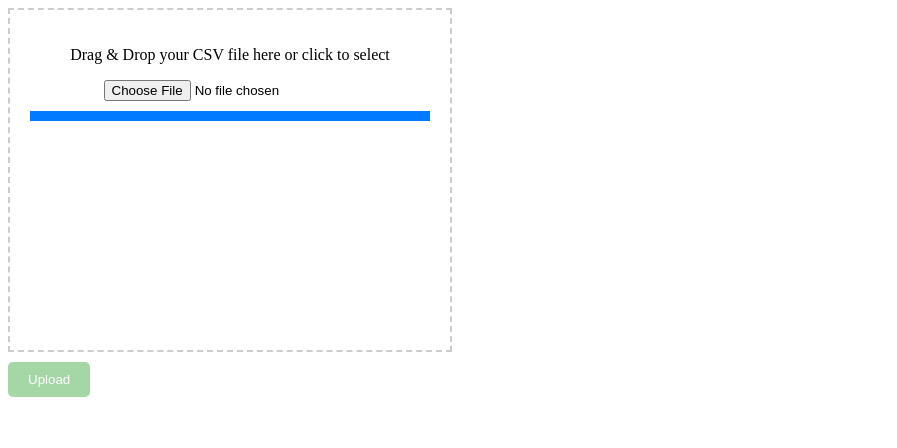
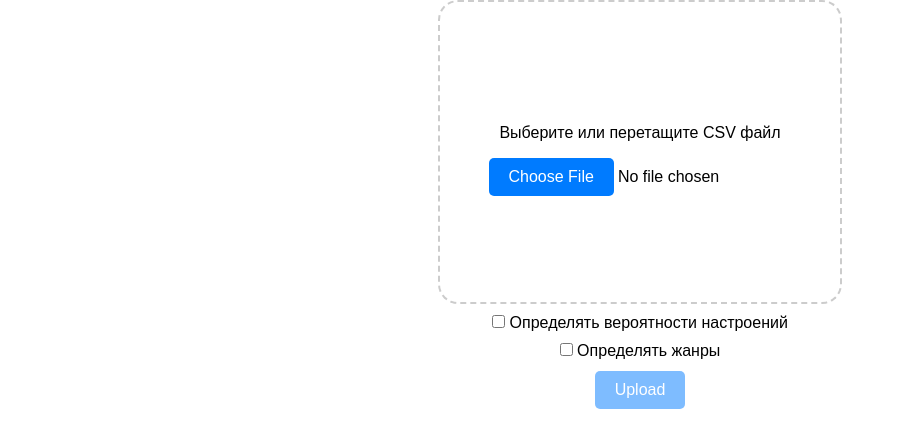
Before and after one commit to annsilin/music-mood-recommender-app, a Flask app: page /admin in a window 1280 px wide. Shown: the top 448 px of the page, without its empty margins (0-897 px from the left). Run offline with Flask 3, Linux system fonts and the light colour scheme.

Commit message:
feat: improve admin page design, add checkboxes to admin page, add conditions to process scv flask route

```diff
--- a/app/routes.py
+++ b/app/routes.py
@@ -1,4 +1,4 @@
-from flask import render_template, request, jsonify
+from flask import render_template, request, jsonify, Response
 from app import app, db
 from app.models import Song, Genre
 import random
@@ -7,6 +7,7 @@ from process_songs import fetch_genres, make_predictions
 from werkzeug.utils import secure_filename
 import csv
 import ast
+import logging
 
 
 @app.route('/')
@@ -21,7 +22,6 @@ def admin():
 
 @app.route('/get-songs', methods=['POST'])
 def get_songs():
-
     data = request.get_json()
     genre_id = data['genre']
     x = float(data['x'])
@@ -55,7 +55,11 @@ def get_songs():
 
     serialized_songs = [{
         'artist_name': song.artist_name,
-        'track_name': song.track_name
+        'track_name': song.track_name,
+        'happy_prob': song.happy,
+        'aggressive_prob': song.aggressive,
+        'sad_prob': song.sad,
+        'calm_prob': song.calm,
     } for song in selected_songs]
 
     return jsonify(serialized_songs)
@@ -63,8 +67,17 @@ def get_songs():
 
 @app.route('/process_csv', methods=['POST'])
 def process_csv_and_push_to_database():
+    # logger = logging.getLogger(__name__)
+    # logger.setLevel(logging.INFO)
+    # handler = logging.StreamHandler()
+    # formatter = logging.Formatter('%(asctime)s - %(levelname)s - %(message)s')
+    # handler.setFormatter(formatter)
+    # logger.addHandler(handler)
 
     file = request.files.get('file')
+
+    # logger.info("File upload in progress...")
+    # yield "data: File upload in progress...\n\n"
 
     if file is None or file.filename == '':
         return {'success': False, 'message': 'No file uploaded.'}
@@ -73,18 +86,61 @@ def process_csv_and_push_to_database():
         return {'success': False, 'message': f'Invalid file type: {filename}'}
 
     try:
+
         temp_file_path = os.path.join(app.config['TEMP_FOLDER'],
                                       f'{os.urandom(16).hex()}.csv')
         file.save(temp_file_path)
 
-        predictions_path = os.path.join(app.config['TEMP_FOLDER'], f'{os.urandom(16).hex()}.csv')
-        genres_path = os.path.join(app.config['TEMP_FOLDER'], f'{os.urandom(16).hex()}.csv')
-        make_predictions(temp_file_path, predictions_path)
-        fetch_genres(predictions_path, genres_path)
+        get_moods_flag = request.form['get-moods']
+        get_genres_flag = request.form['get-genres']
 
-        with open(genres_path, 'r', encoding='utf-8') as csvfile:
+        if get_moods_flag == 'true':
+            make_predictions(temp_file_path, temp_file_path)
+
+        if get_genres_flag == 'true':
+            genres_path = os.path.join(app.config['TEMP_FOLDER'], f'{os.urandom(16).hex()}.csv')
+            fetch_genres(temp_file_path, genres_path)
+            temp_file_path = genres_path
+
+        with open(temp_file_path, 'r', encoding='utf-8') as csvfile:
             csvreader = csv.DictReader(csvfile)
+
+            first_row = next(csvreader)
+
+            if get_moods_flag == 'true' and any(col not in first_row for col in
+                                                ['danceability', 'energy', 'key', 'loudness', 'mode', 'speechiness',
+                                                 'acousticness', 'instrumentalness', 'liveness', 'valence', 'tempo',
+                                                 'duration_ms', 'time_signature']):
+                raise Exception('Required columns for mood predictions are missing in the CSV file.')
+
+            elif get_moods_flag == 'false' and any(col not in first_row for col in ['happy', 'sad', 'calm', 'aggressive']):
+                raise Exception('"Predict moods" flag is not set but mood columns are missing in the CSV file.')
+
+            elif get_genres_flag == 'false' and any(col not in first_row for col in ['genre']):
+                raise Exception('"Get genres" flag is not set but "genre" column is missing in the CSV file.')
+
+            elif any(col not in first_row for col in ['name', 'album', 'artists']):
+                raise Exception('"name", "album", "artists" columns are missing in the CSV file.')
+
+            csvfile.seek(0)
+            next(csvreader)
+
             for row in csvreader:
+
+                if any(value == '' for value in row.values()):
+                    continue
+
+                if get_moods_flag == 'false':
+                    try:
+                        happy = float(row['happy'])
+                        sad = float(row['sad'])
+                        calm = float(row['calm'])
+                        aggressive = float(row['aggressive'])
+                        if happy + sad + calm + aggressive != 1.0:
+                            continue
+                    except ValueError:
+                        continue
+
                 artists_list = ast.literal_eval(row['artists'])
                 artists = ', '.join(artists_list)
                 genre_name = row['genre']
@@ -99,11 +155,13 @@ def process_csv_and_push_to_database():
                             aggressive=row['aggressive'], calm=row['calm'],
                             happy=row['happy'], sad=row['sad'], genre_id=genre.id)
                 db.session.add(song)
+                # yield f"Added song: {song.artist_name} - {song.track_name} to database. \n"
+                # yield "Added song to database. \n"
 
         db.session.commit()
-        os.remove(temp_file_path)
-        os.remove(predictions_path)
-        os.remove(genres_path)
+        for filename in os.listdir(app.config['TEMP_FOLDER']):
+            file_path = os.path.join(app.config['TEMP_FOLDER'], filename)
+            os.remove(file_path)
 
         return {'success': True, 'message': 'Data uploaded and processed successfully.'}
 
--- a/app/static/admin.js
+++ b/app/static/admin.js
@@ -1,38 +1,37 @@
 const dropArea = document.getElementById('drop-area');
 const fileInput = document.getElementById('file-input');
-const progress = document.getElementById('progress');
 const uploadBtn = document.getElementById('upload-btn');
 const message = document.getElementById('message');
 
-const handleDragOver = (event) => {
-    event.preventDefault();
+const handleDragOver = (e) => {
+    e.preventDefault();
     dropArea.classList.add('hover');
 };
 
-const handleDragLeave = (event) => {
-    event.preventDefault();
+const handleDragLeave = (e) => {
+    e.preventDefault();
     dropArea.classList.remove('hover');
 };
 
-const handleDrop = (event) => {
-    event.preventDefault();
+const handleDrop = (e) => {
+    e.preventDefault();
     dropArea.classList.remove('hover');
-    const file = event.dataTransfer.files[0];
+    const file = e.dataTransfer.files[0];
     if (file.type !== 'text/csv') {
         message.textContent = 'Invalid file type. Please upload a CSV file.';
         return;
     }
     fileInput.files = file;
-    uploadBtn.disabled = false; // Enable upload button
+    uploadBtn.disabled = false;
 };
 
-const handleInputChange = (event) => {
-    const file = event.target.files[0];
+const handleInputChange = (e) => {
+    const file = e.target.files[0];
     if (file.type !== 'text/csv') {
         message.textContent = 'Invalid file type. Please upload a CSV file.';
         return;
     }
-    uploadBtn.disabled = false; // Enable upload button
+    uploadBtn.disabled = false;
 };
 
 const uploadFile = async () => {
@@ -40,7 +39,15 @@ const uploadFile = async () => {
     const formData = new FormData();
     formData.append('file', file);
 
-    uploadBtn.disabled = true; // Disable upload button again
+    const getMoodsCheckbox = document.getElementById('get-moods');
+    const getGenresCheckbox = document.getElementById('get-genres');
+
+    formData.append('get-moods', getMoodsCheckbox.checked);
+    formData.append('get-genres', getGenresCheckbox.checked);
+
+    uploadBtn.disabled = true;
+    getMoodsCheckbox.disabled = true;
+    getGenresCheckbox.disabled = true;
     message.textContent = 'Uploading...';
 
     try {
@@ -48,19 +55,22 @@ const uploadFile = async () => {
             method: 'POST',
             body: formData,
         });
+
         const data = await response.json();
 
         if (data.success) {
             message.textContent = data.message;
-            fileInput.value = ''; // Clear file input after successful upload
-            uploadBtn.disabled = true; // Keep upload button disabled until new file is selected
+            fileInput.value = '';
+            uploadBtn.disabled = true;
+            getMoodsCheckbox.disabled = false;
+            getGenresCheckbox.disabled = false;
         }
     } catch (error) {
         console.error('Error uploading file:', error);
-        message.textContent = 'An error occurred while uploading the file.';
-        uploadBtn.disabled = false; // Re-enable upload button on error
-    } finally {
-        progress.style.width = '0%'; // Reset progress bar
+        message.textContent = 'An error occurred while processing the file.';
+        uploadBtn.disabled = false;
+        getMoodsCheckbox.disabled = false;
+        getGenresCheckbox.disabled = false;
     }
 };
 
--- a/app/static/assets/css/admin.css
+++ b/app/static/assets/css/admin.css
@@ -1,8 +1,20 @@
+.upload-form {
+    display: flex;
+    flex-direction: column;
+    align-items: center;
+    gap: 10px;
+    font-family: sans-serif;
+}
+
 #drop-area {
     width: 400px;
     height: 300px;
+    display: flex;
+    flex-direction: column;
+    align-items: center;
+    justify-content: center;
     border: 2px dashed #ccc;
-    padding: 20px;
+    border-radius: 20px;
     text-align: center;
 }
 
@@ -10,31 +22,18 @@
     border: 2px dashed #007bff
 }
 
-#progress-bar {
-    height: 10px;
-    background-color: #ddd;
-    margin-top: 10px;
+#upload-btn, #file-input::file-selector-button {
+    padding: 10px 20px;
+    cursor: pointer;
+    background-color: #007bff;
+    color: #FFFFFF;
+    border: none;
+    border-radius: 5px;
 }
 
-#progress {
-    height: 100%;
-    background-color: #007bff;
-    transition: width 0.5s ease;
-}
-
-#upload-btn {
-    margin-top: 10px;
-    padding: 10px 20px;
-    cursor: pointer;
-    background-color: #4CAF50;
-    color: white;
-    border: none;
-    border-radius: 5px;
-    opacity: 0.5; /* Initially disabled */
-}
-
-#upload-btn:hover {
-    opacity: 1; /* Enable hover effect */
+#upload-btn:disabled {
+    opacity: 0.5;
+    cursor: not-allowed;
 }
 
 #message {
--- a/app/static/assets/css/style.css
+++ b/app/static/assets/css/style.css
@@ -238,6 +238,10 @@
     .genres-container {
         width: 85vw;
     }
+
+    .genre-radio label {
+        padding: 20px 30px;
+    }
 }
 
 @media (max-width: 768px) {
--- a/app/static/assets/js/api_requests.js
+++ b/app/static/assets/js/api_requests.js
@@ -14,7 +14,6 @@ const fetchSongs = async (genre, normalizedX, normalizedY) => {
     try {
         const response = await fetch('/get-songs', options);
         songs = await response.json();
-        console.log(songs);
     } catch (error) {
         console.error('Error fetching songs:', error);
     } finally {
--- a/app/templates/admin.html
+++ b/app/templates/admin.html
@@ -4,21 +4,29 @@
     <meta charset="UTF-8">
     <meta name="viewport" content="width=device-width, initial-scale=1.0">
     <title>Music mood recommender</title>
+    <link href="../static/assets/css/normalize.css" rel="stylesheet">
     <link href="../static/assets/css/admin.css" rel="stylesheet">
 </head>
 <body>
 <main>
-    <div id="drop-area">
-        <p>Drag & Drop your CSV file here or click to select</p>
-        <input type="file" id="file-input" accept=".csv">
-        <div id="progress-bar">
-            <div id="progress"></div>
+    <form action="#" class="upload-form">
+        <div id="drop-area">
+            <p>Выберите или перетащите CSV файл</p>
+            <input type="file" id="file-input" accept=".csv">
         </div>
-    </div>
-    <button id="upload-btn" disabled>Upload</button>
+        <label>
+            <input type="checkbox" name="get-moods" id="get-moods">
+            Определять вероятности настроений
+        </label>
+        <label>
+            <input type="checkbox" name="get-genres" id="get-genres">
+            Определять жанры
+        </label>
+        <button id="upload-btn" disabled>Upload</button>
+    </form>
     <p id="message"></p>
 
-
+    <div id="log"></div>
 
 </main>
 
```
Also changed, not shown: app.py (+0 -78 lines).
